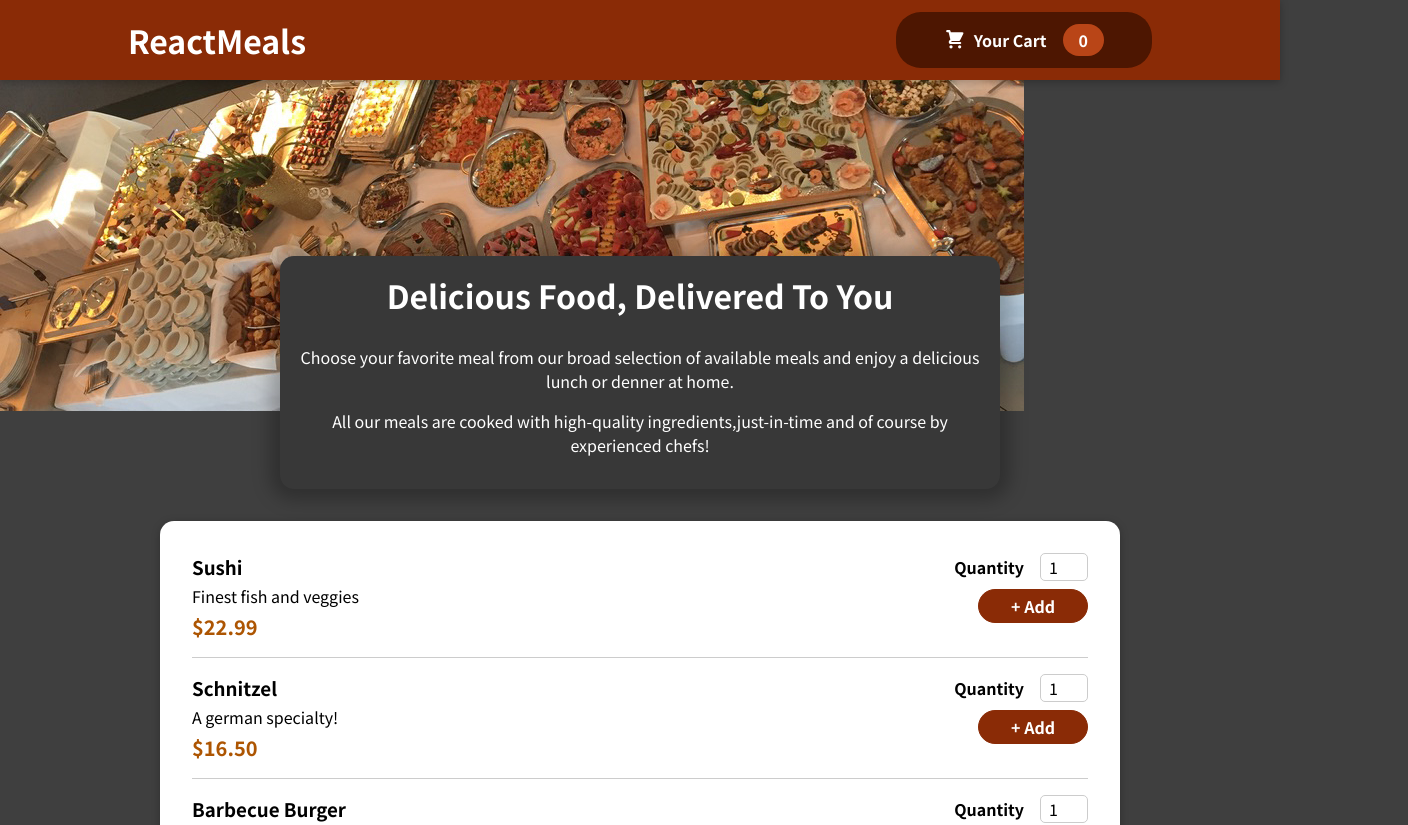
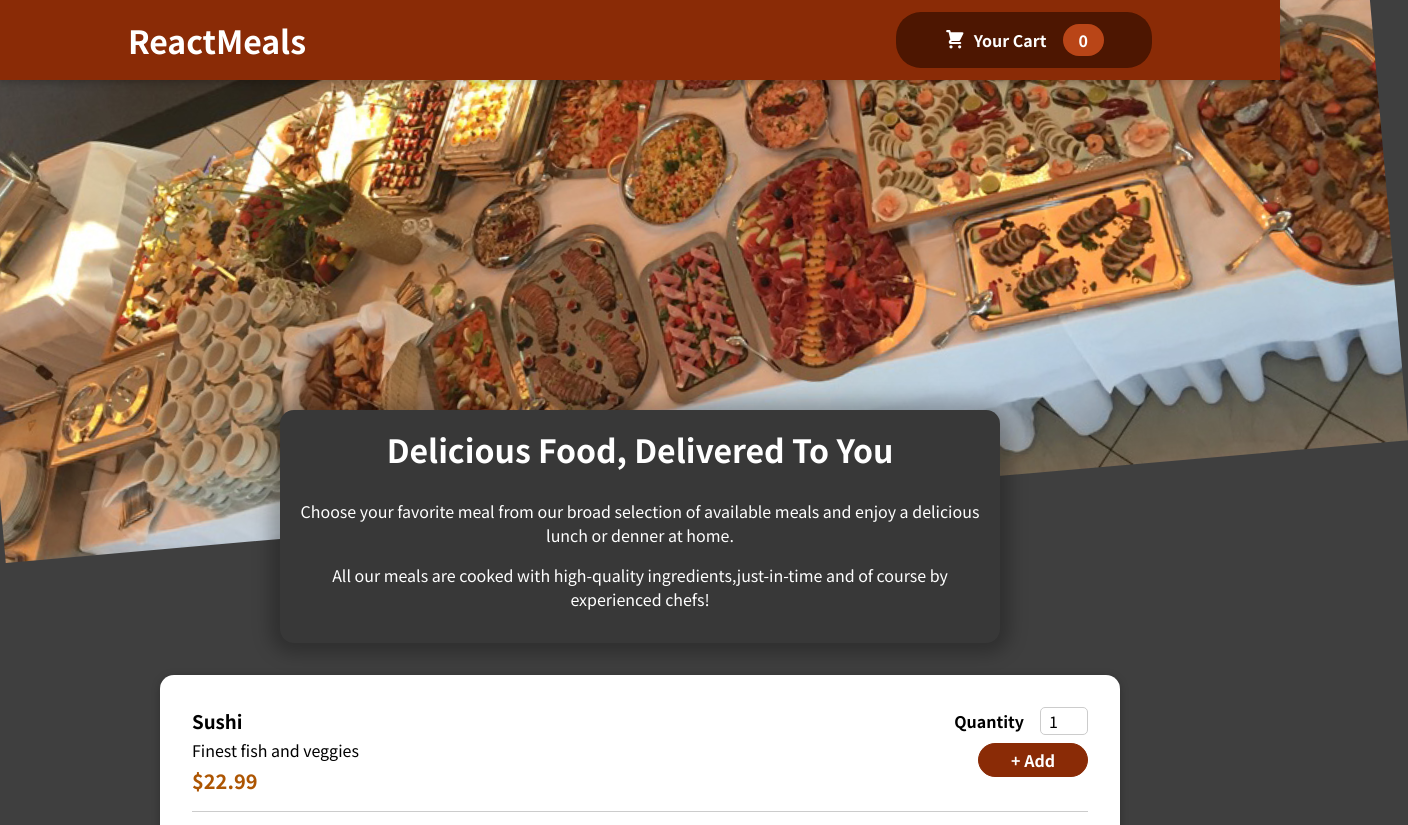
Before and after one commit to Abhaypareek170/restro, a React (Create React App) app: page / in a window 1280 px wide. Shown: the top 825 px of the page, 1408 px wide, since content can reach past the window. Built offline with nearby package versions, Linux system fonts and the light colour scheme.

Commit message:
Update UI

```diff
--- a/src/Components/Layout/Header.js
+++ b/src/Components/Layout/Header.js
@@ -1,22 +1,32 @@
-import React from 'react'
-import mealsImage from '../../assets/meals.jpg'
-import classes from './Header.module.css'
-import HeaderCartButton from './HeaderCartButton'
-
+import React from "react";
+import mealsImage from "../../assets/meals.jpg";
+import classes from "./Header.module.css";
+import HeaderCartButton from "./HeaderCartButton";
 
 const Header = (props) => {
   return (
     <>
-     <header className={classes.header}>
+      <header className={classes.header}>
         <h1>ReactMeals</h1>
-        <HeaderCartButton onClick={props.onShowCart} onClose={props.onHideCart}/>
-     </header>
-     <div className={classes['main-image']}>
-        <img src={mealsImage} alt='A table of tasty food.'/>
-     </div>
+        <HeaderCartButton
+          onClick={props.onShowCart}
+          onClose={props.onHideCart}
+        />
+      </header>
+      <div className={classes["main-image"]}>
+        <img
+          src={mealsImage}
+          alt="A table of tasty food."
+          style={{
+            width: "110%",
+            height: "100%",
+            objectFit: "cover",
+            transform: "rotateZ(-5deg) translateY(-4rem) translateX(-1rem)",
+          }}
+        />
+      </div>
+    </>
+  );
+};
 
-    </>
-  )
-}
-
-export default Header
+export default Header;
```
